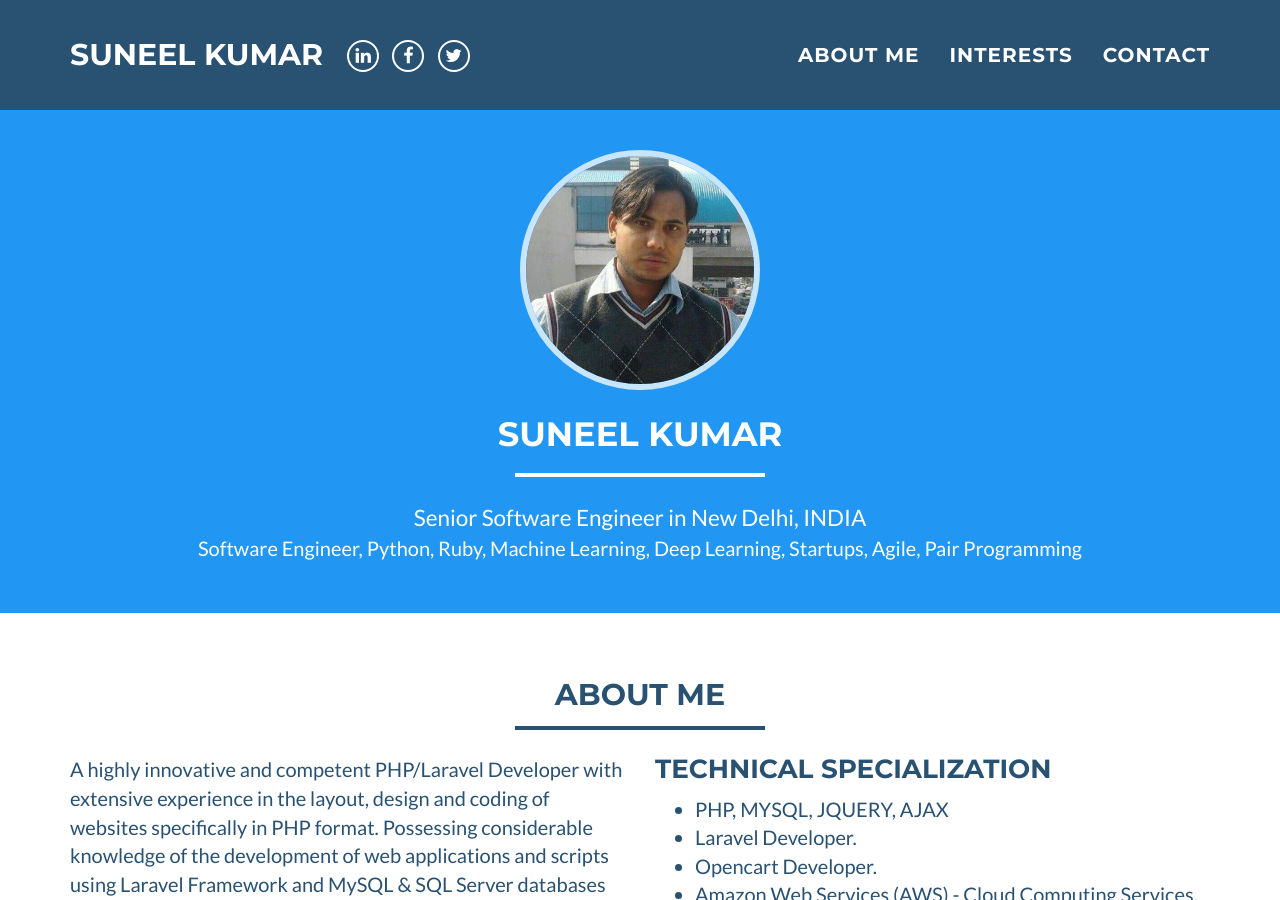
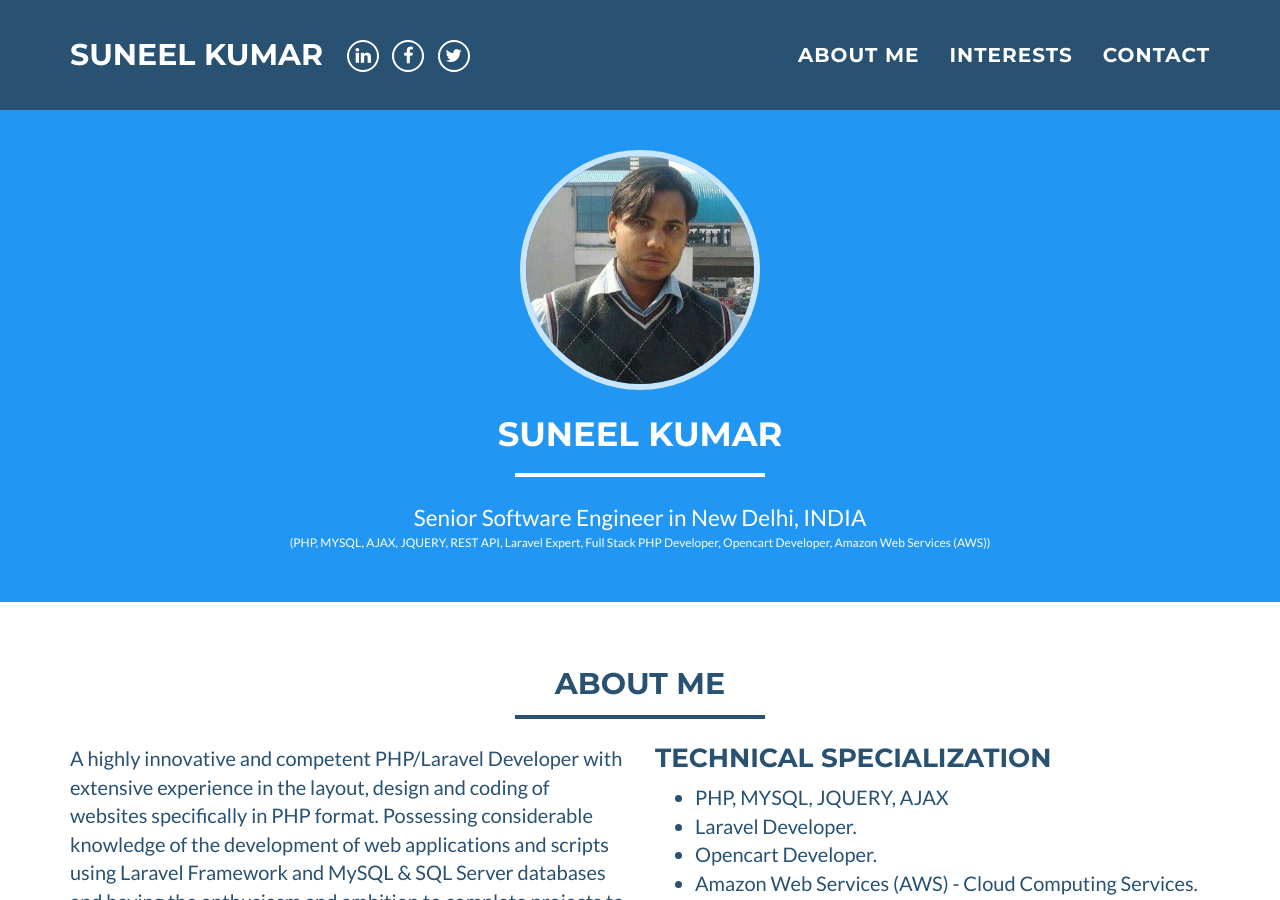
Before and after one commit to suneel97/profile, a Jekyll site: the page built from index.html, in a window 1280 px wide and 900 px high. Built offline with Jekyll 4.4.1, drawn with Linux system fonts in a browser that asks for light colours.

Commit message:
add keyword

```diff
--- a/_config.yml
+++ b/_config.yml
@@ -2,7 +2,7 @@
 name: Suneel Kumar
 email: suneelweb15@gmail.com
 #canonical_url: https://edwinexemplar.com
-keywords: "Software Engineer, Python, Ruby, Machine Learning, Deep Learning, Startups, Agile, Pair Programming"
+keywords: "PHP, MYSQL, AJAX, JQUERY, REST API, Laravel Expert, Full Stack PHP Developer, Opencart Developer, Amazon Web Services (AWS)"
 skills: "Senior Software Engineer in New Delhi, INDIA"
 baseurl:
 
--- a/_layouts/default.html
+++ b/_layouts/default.html
@@ -81,7 +81,7 @@
                         <hr>
                         <span class="skills">{{ site.skills }}</span>
 
-                        <p>{{ site.keywords }}</p>
+                        <p style="font-size:12px;">({{ site.keywords }})</p>
                     </div>
                 </div>
             </div>
```
